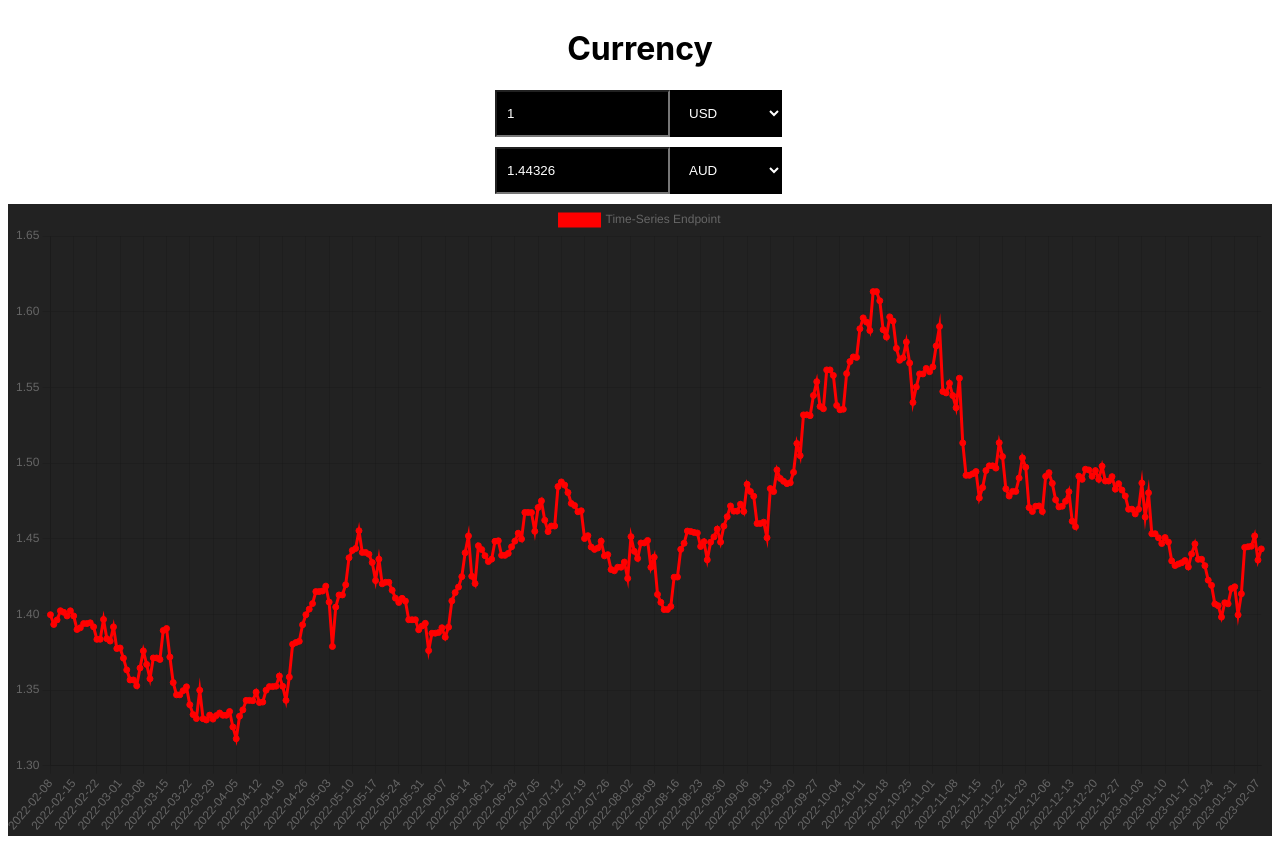
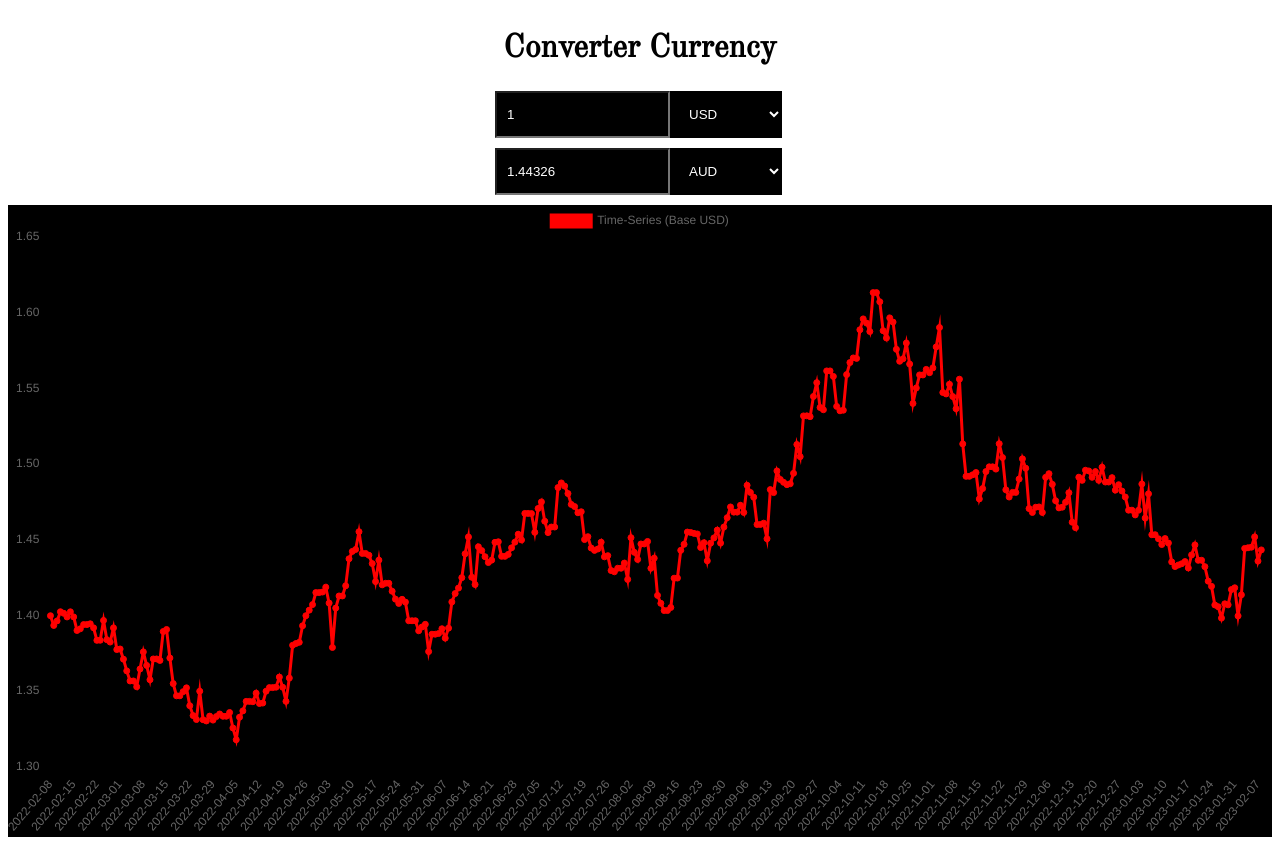
Before and after one commit to MykolaSlichenko/Converter, a React (Create React App) app: page / in a window 1280 px wide. Built offline with nearby package versions, Linux system fonts and the light colour scheme.

Commit message:
fix handleAmountSecondChange, handleCurrencyTargetChange

```diff
--- a/public/index.html
+++ b/public/index.html
@@ -24,6 +24,9 @@
       work correctly both with client-side routing and a non-root public URL.
       Learn how to configure a non-root public URL by running `npm run build`.
     -->
+    <link rel="preconnect" href="https://fonts.googleapis.com">
+    <link rel="preconnect" href="https://fonts.gstatic.com" crossorigin>
+    <link href="https://fonts.googleapis.com/css2?family=Old+Standard+TT&display=swap" rel="stylesheet">
     <title>React App</title>
   </head>
   <body>
--- a/src/App.css
+++ b/src/App.css
@@ -1,10 +1,12 @@
 body {
   padding: 8px;
 }
-h1 {
+
+.chart {
+  background-color: #000000;
+}
+
+.header {
+  font-family: 'Old Standard TT', serif;
   text-align: center;
 }
-
-.chart {
-  background-color: #222222;
-}
--- a/src/App.js
+++ b/src/App.js
@@ -1,6 +1,5 @@
 import React, {useState, useEffect, useMemo} from 'react';
 import CurrencyInput from './components/CurrencyInput/Currency-input';
-import axios from 'axios';
 import Chart from "chart.js/auto";
 import { Line } from "react-chartjs-2";
 
@@ -8,26 +7,24 @@ import timeseries from './timeseries.json';
 
 import './App.css';
 
-// const API_KEY = 'BMJFqnXMPMOSAqhVT8jGEbdpZ2zHjxLf';
-// const URL = 'https://api.apilayer.com/fixer/';
-const ratesArray = [];
 
+const initialArray = [];
 
 function App() {
   const [amountCurrent, setAmountCurrent] = useState('1');
   const [amountTarget, setAmountTarget] = useState('1');
   const [currencyCurrent, setCurrencyCurrent] = useState('USD');
   const [currencyTarget, setCurrencyTarget] = useState('AUD');
-  const [rates, setRates] = useState(ratesArray);
-  const [currenciesSeries, setCurrenciesSeries] = useState([]);
-  const [dataSeries, setDataSeries] = useState([]);
+  const [rates, setRates] = useState(initialArray);
+  const [currenciesSeries, setCurrenciesSeries] = useState(initialArray);
+  const [dataSeries, setDataSeries] = useState(initialArray);
 
 
   const memoizedData = useMemo(() => ({
     labels: dataSeries,
     datasets: [
       {
-        label: 'Time-Series Endpoint',
+        label: 'Time-Series (Base USD)',
         backgroundColor: 'red',
         borderColor: 'red',
         data: currenciesSeries,
@@ -37,13 +34,10 @@ function App() {
 
   useEffect(() => {
     const fetchTimeSeries = async () => {
-      console.log(timeseries);
       const response = timeseries;
-      console.log('response: ',  response);
       const arrayCurrency = [];
       const dataArray = [];
       for (const [key, value] of Object.entries(response.rates)) {
-        // console.log(`${key}: ${value[currencyTarget]}`);
         arrayCurrency.push(value[currencyTarget]);
         dataArray.push(key);
       }
@@ -52,22 +46,6 @@ function App() {
       setDataSeries(dataArray);
     };
     fetchTimeSeries();
-    // axios.get(`${URL}timeseries?apikey=${API_KEY}&start_date=2022-02-08&end_date=2023-02-08&base=${currencyCurrent}`)
-    //   .then(response => {
-    //     console.log('response', response);
-    //     const arrayCurrency = [];
-    //     const dataArray = [];
-    //     for (const [key, value] of Object.entries(response.data.rates)) {
-    //       // console.log(`${key}: ${value[currencyTarget]}`);
-    //       arrayCurrency.push(value[currencyTarget]);
-    //       dataArray.push(key);
-    //     }
-    //     setCurrenciesSeries(arrayCurrency);
-    //     setDataSeries(dataArray);
-    //   })
-    //   .catch(() => {
-    //     console.log('Fail to fetch');
-    //   });
   }, [currencyTarget]);
 
   useEffect(() => {
@@ -91,19 +69,19 @@ function App() {
     setCurrencyCurrent(currencyCurrent);
   };
 
-  // const handleAmountSecondChange = (amountTarget) => {
-  //   setAmountCurrent(format(amountTarget * rates[currencyCurrent] / rates[currencyTarget]));
-  //   setAmountTarget(amountTarget);
-  // };
+  const handleAmountSecondChange = (amountTarget) => {
+    setAmountCurrent(format(amountTarget * rates[currencyCurrent] / rates[currencyTarget]));
+    setAmountTarget(amountTarget);
+  };
 
   const handleCurrencyTargetChange = (currencyTarget) => {
-    setAmountCurrent(format(amountTarget * rates[currencyCurrent] / rates[currencyTarget]));
+    setAmountTarget(format(amountCurrent * rates[currencyTarget] / rates[currencyCurrent]));
     setCurrencyTarget(currencyTarget);
   };
 
   return (
     <div>
-      <h1>Currency</h1>
+      <h1 className='header'>Converter Currency</h1>
       <CurrencyInput
         onAmountChange={handleAmountFirstChange}
         onCurrencyChange={handleCurrency1Change}
@@ -112,7 +90,7 @@ function App() {
         currency={currencyCurrent}
       />
       <CurrencyInput
-        // onAmountChange={handleAmountSecondChange}
+        onAmountChange={handleAmountSecondChange}
         onCurrencyChange={handleCurrencyTargetChange}
         currencies={Object.keys(rates)}
         amount={amountTarget}
```
